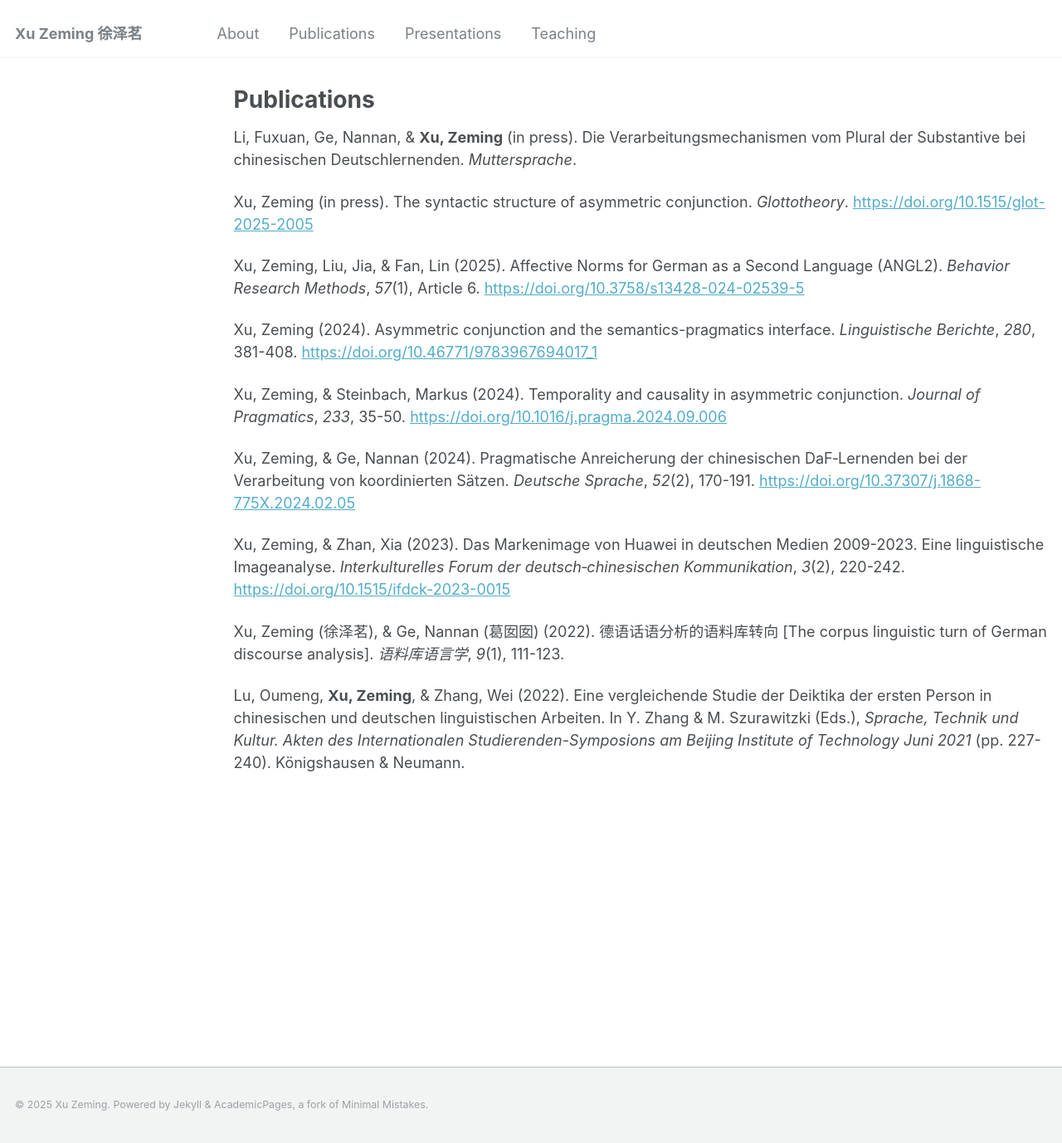
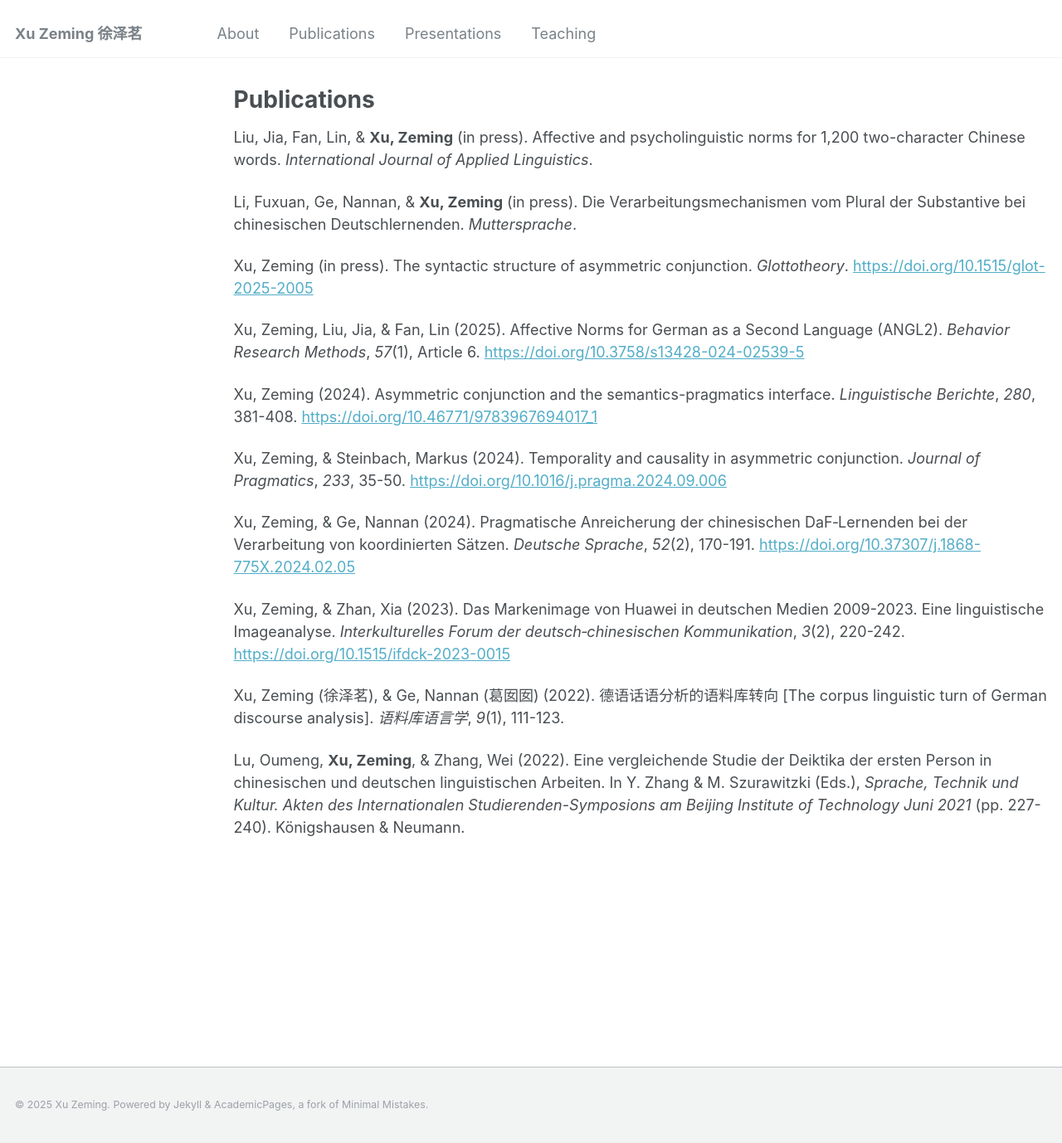
Before and after one commit to xu-zeming/xu-zeming.github.io, a Jekyll site: the page built from _pages/publications.md, in a window 1280 px wide and 1378 px high. Shown: the whole window at 83% size. Built offline with Jekyll 4.4.1, drawn with Linux system fonts in a browser that asks for light colours.

Commit message:
modified:   _pages/publications.md

```diff
--- a/_pages/publications.md
+++ b/_pages/publications.md
@@ -4,6 +4,8 @@ title: "Publications"
 permalink: /publications/
 author_profile: false
 ---
+Liu, Jia, Fan, Lin, & **Xu, Zeming** (in press). Affective and psycholinguistic norms for 1,200 two-character Chinese words. *International Journal of Applied Linguistics*.
+
 Li, Fuxuan, Ge, Nannan, & **Xu, Zeming** (in press). Die Verarbeitungsmechanismen vom Plural der Substantive bei chinesischen Deutschlernenden. *Muttersprache*.
 
 Xu, Zeming (in press). The syntactic structure of asymmetric conjunction. *Glottotheory*. [https://doi.org/10.1515/glot-2025-2005](https://doi.org/10.1515/glot-2025-2005)
```
